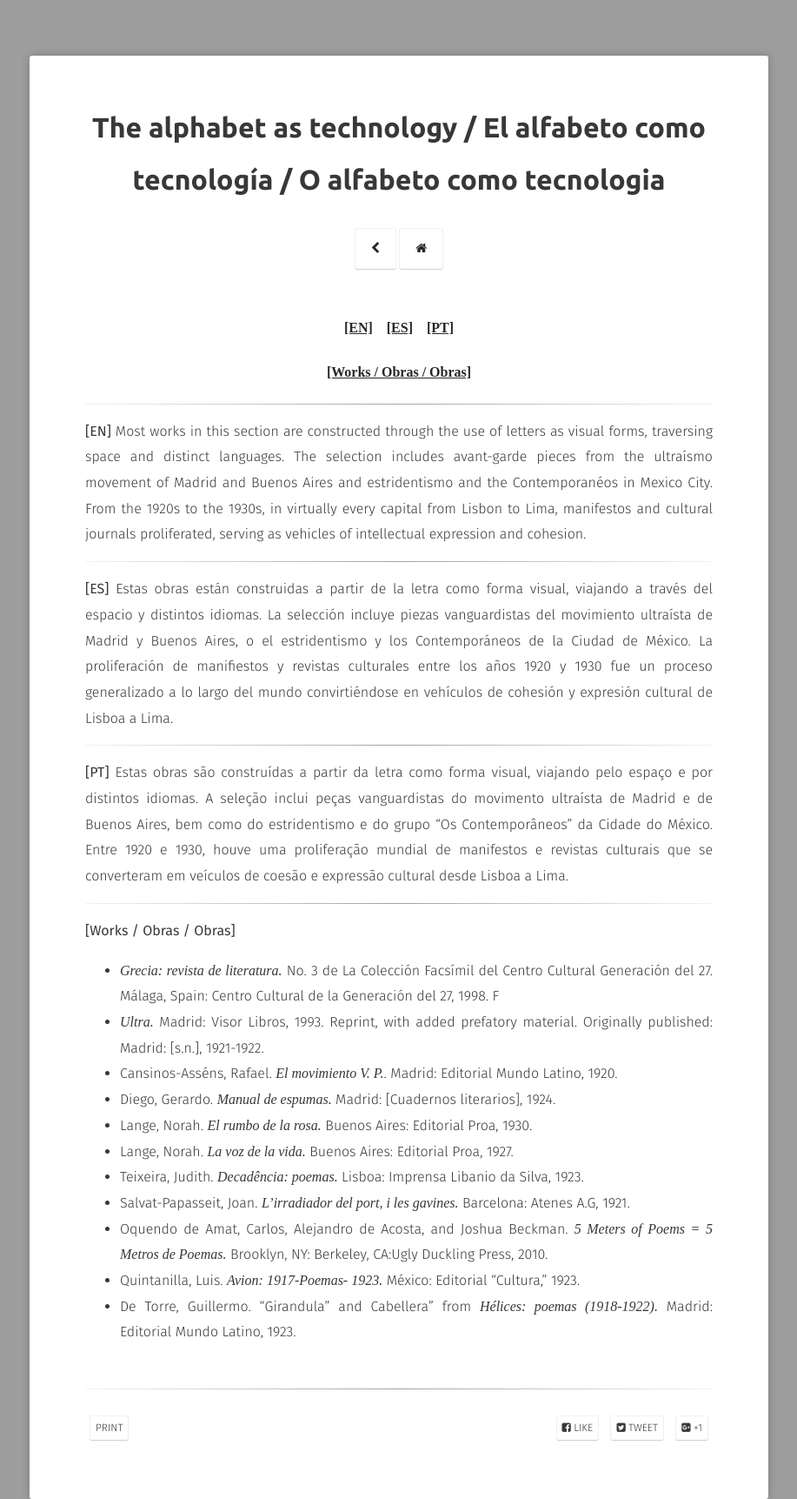
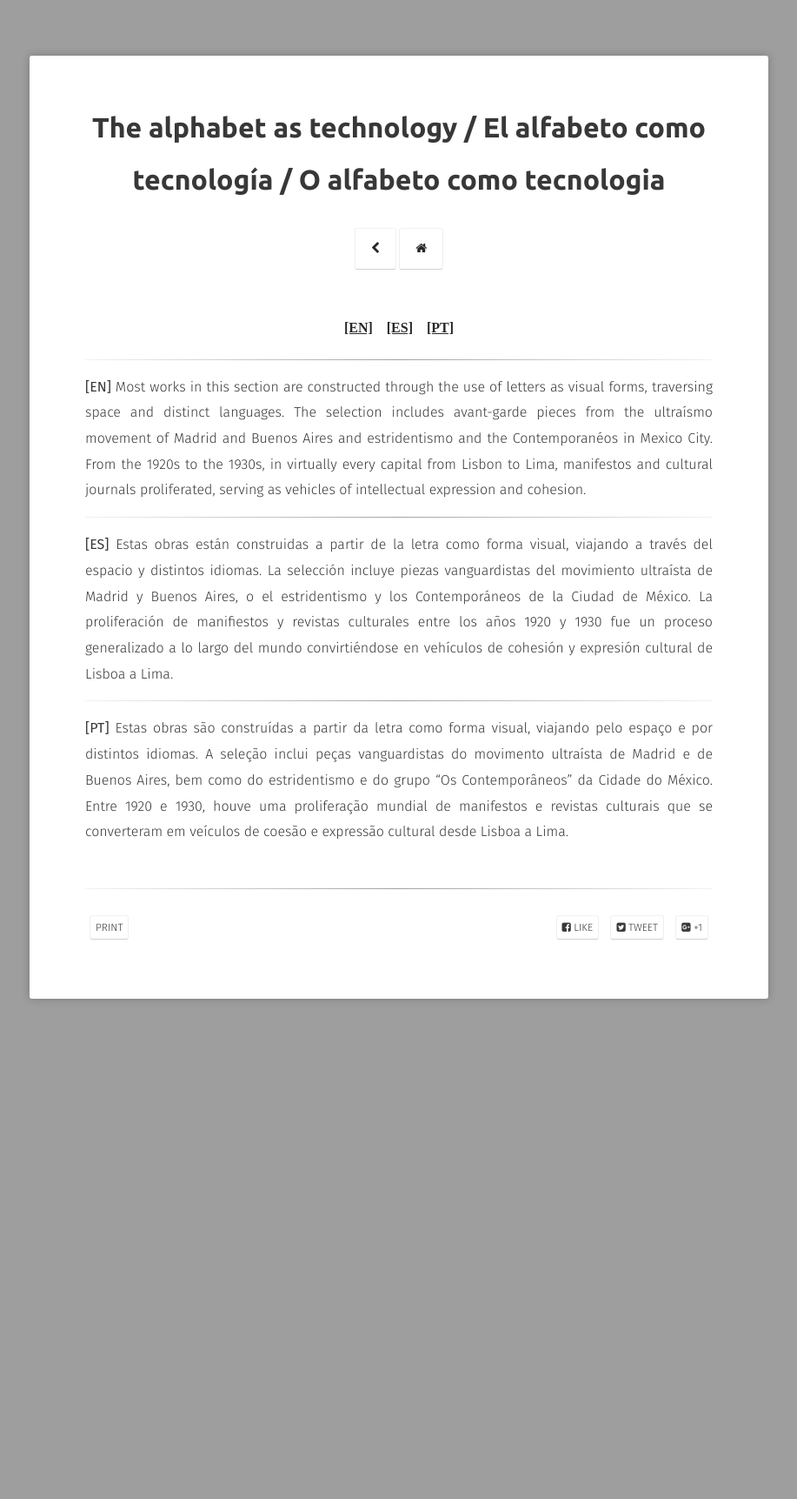
Before and after one commit to nolegacyexhibit/nolegacyexhibit.github.io, a Jekyll site: the page built from _posts/2016-03-22-alphabet.md, in a window 1280 px wide. Shown: the whole page at 87% size, without its empty margins (181-1098 px from the left). Built offline with Jekyll 4.4.1, drawn with Linux system fonts in a browser that asks for light colours; some web fonts are replaced; after the commit the page ends 1148 px from its top, so only the background shows below that.

Commit message:
Update 2016-03-22-alphabet.md

```diff
--- a/_posts/2016-03-22-alphabet.md
+++ b/_posts/2016-03-22-alphabet.md
@@ -7,7 +7,6 @@ description: Most works in this section are constructed through the use of lette
 ---
 
 <h4 align="center"><a href="#EN">[EN]</a>&nbsp;&nbsp;&nbsp; <a href="#ES">[ES]</a> &nbsp;&nbsp;&nbsp;<a href="#PT">[PT]</a> </h4>
-<h4 align="center"><a href="#Works">[Works / Obras / Obras]</a> </h4>
 
 ---
 
@@ -20,19 +19,3 @@ description: Most works in this section are constructed through the use of lette
 ---
 
 <a id="PT"/>**[PT]** Estas obras são construídas a partir da letra como forma visual, viajando pelo espaço e por distintos idiomas. A seleção inclui peças vanguardistas do movimento ultraísta de Madrid e de Buenos Aires, bem como do estridentismo e do grupo “Os Contemporâneos” da Cidade do México. Entre 1920 e 1930, houve uma proliferação mundial de manifestos e revistas culturais que se converteram em veículos de coesão e expressão cultural desde Lisboa a Lima.
-
----
-
-<a id="Works"/> **[Works / Obras / Obras]**
-
-- *Grecia: revista de literatura.* No. 3 de La Colección Facsímil del Centro Cultural Generación del 27. Málaga, Spain: Centro Cultural de la Generación del 27, 1998. F
-- *Ultra.* Madrid: Visor Libros, 1993. Reprint, with added prefatory material. Originally published: Madrid: [s.n.], 1921-1922.
-- Cansinos-Asséns, Rafael. *El movimiento V. P.*. Madrid: Editorial Mundo Latino, 1920.
-- Diego, Gerardo. *Manual de espumas.* Madrid: [Cuadernos literarios], 1924.
-- Lange, Norah. *El rumbo de la rosa.* Buenos Aires: Editorial Proa, 1930.
-- Lange, Norah. *La voz de la vida.* Buenos Aires: Editorial Proa, 1927.
-- Teixeira, Judith. *Decadência: poemas.* Lisboa: Imprensa Libanio da Silva, 1923.
-- Salvat-Papasseit, Joan. *L’irradiador del port, i les gavines.* Barcelona: Atenes A.G, 1921.
-- Oquendo de Amat, Carlos, Alejandro de Acosta, and Joshua Beckman. *5 Meters of Poems = 5 Metros de Poemas.* Brooklyn, NY: Berkeley, CA:Ugly Duckling Press, 2010.
-- Quintanilla, Luis. *Avion: 1917-Poemas- 1923.* México: Editorial “Cultura,” 1923.
-- De Torre, Guillermo. “Girandula” and Cabellera” from *Hélices: poemas (1918-1922).* Madrid: Editorial Mundo Latino, 1923.
```
